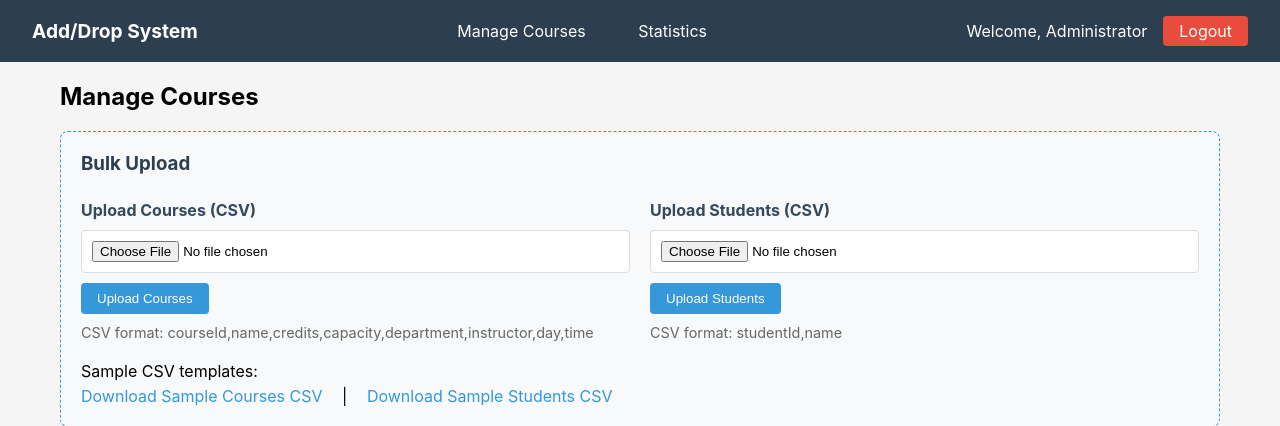
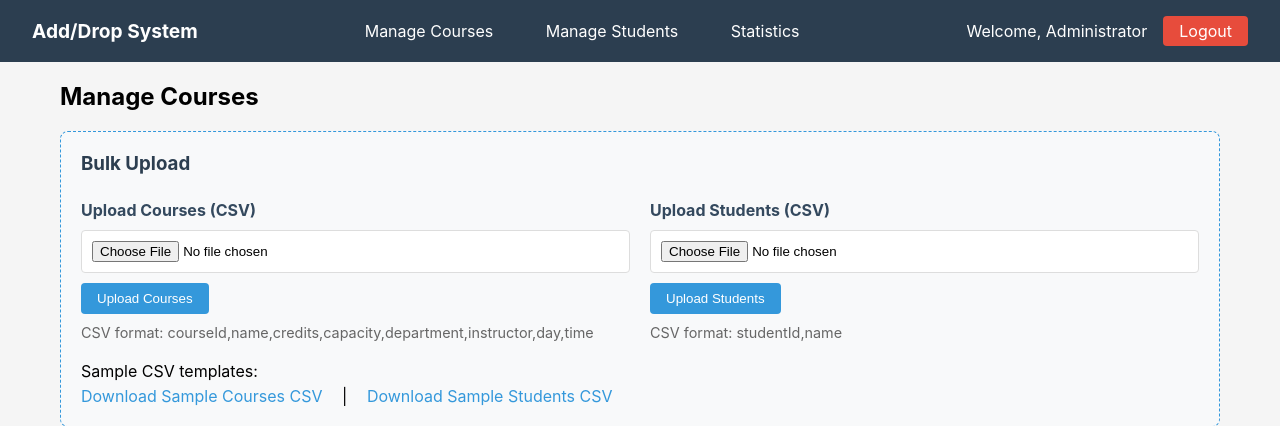
Before and after one commit to 6102project003/addrop-system, a Flask app: page /admin/courses in a window 1280 px wide. Shown: the top 426 px of the page. Run offline with Flask 3, Linux system fonts and the light colour scheme; the visitor is signed in with stand-in values (Sample User, id 1); data that the repository does not hold is empty.

Commit message:
Update base.html

```diff
--- a/templates/base.html
+++ b/templates/base.html
@@ -19,6 +19,7 @@
                 <a href="{{ url_for('student_schedule') }}">My Schedule</a>
             {% else %}
                 <a href="{{ url_for('admin_courses') }}">Manage Courses</a>
+                <a href="{{ url_for('admin_students') }}">Manage Students</a>
                 <a href="{{ url_for('admin_stats') }}">Statistics</a>
             {% endif %}
         </div>
```
